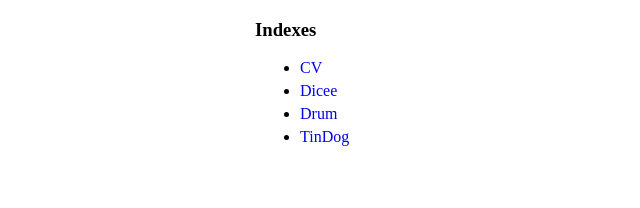
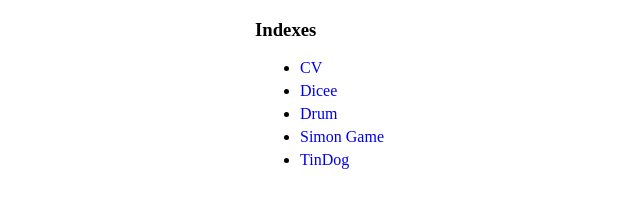
Before and after one commit to riaz99/dev, a plain HTML site: page index.html in a window 1280 px wide. Shown: the whole page, without its empty margins (1-641 px from the left). Drawn offline with Linux system fonts and the light colour scheme.

Commit message:
Update index.html

```diff
--- a/index.html
+++ b/index.html
@@ -22,7 +22,8 @@
         <li><a href="https://riaz99.github.io/dev/Website-CV/index.html" target="_blank">CV</a></li>
         <li><a href="https://riaz99.github.io/dev/Webpage- Dicee/index.html" target="_blank">Dicee</a></li>
         <li><a href="https://riaz99.github.io/dev/Webpage-Drum Kit/index.html" target="_blank">Drum</a></li>
-        <li><a href="https://riaz99.github.io/dev/Website-TinDog/index.html" target="_blank">TinDog</a></li>
+        <li><a href="https://riaz99.github.io/dev/Webpage-SimonGame/index.html" target="_blank">Simon Game</a></li>
+         <li><a href="https://riaz99.github.io/dev/Website-TinDog/index.html" target="_blank">TinDog</a></li>
 
     </ul>
 </body>
```
